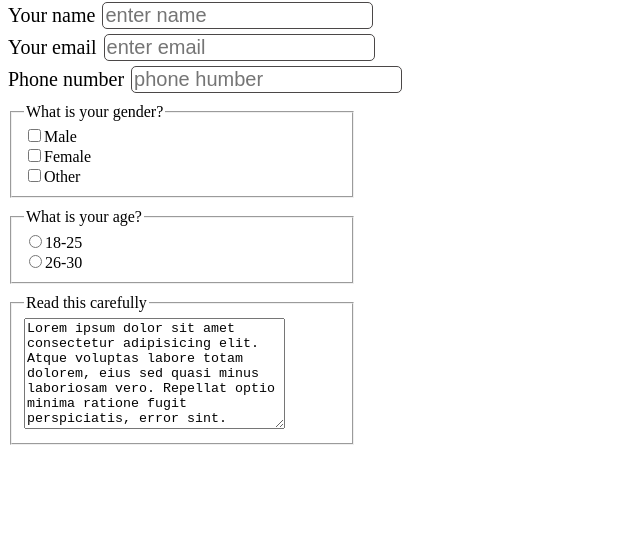
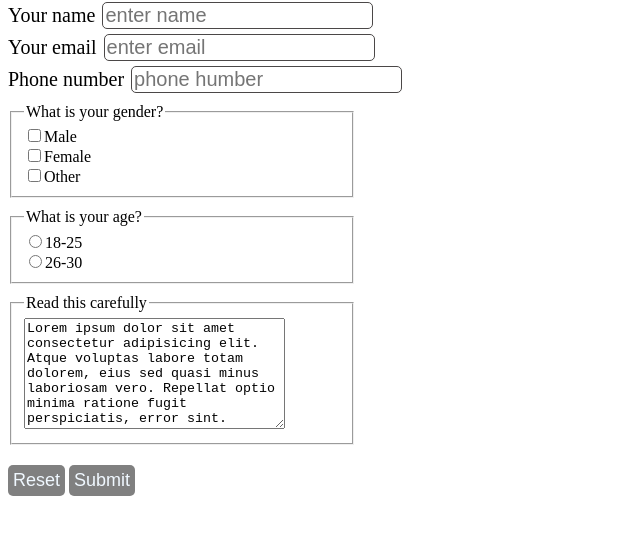
Before and after one commit to Robinahmed5489/Robin-first-github-pro, a plain HTML site: page index.html in a window 1280 px wide. Shown: the part 78-612 px from the top of the page, without its empty margins (0-640 px from the left). Drawn offline with Linux system fonts and the light colour scheme.

Commit message:
added one more css file nd some changes

```diff
--- a/index.html
+++ b/index.html
@@ -4,6 +4,7 @@
     <meta charset="UTF-8">
     <meta name="viewport" content="width=device-width, initial-scale=1.0">
     <link rel="stylesheet" href="styles/style.css">
+    <link rel="stylesheet" href="styles/style2.css">
     <title>My first github task</title>
 </head>
 <h1>let's create a small form</h1>
@@ -47,7 +48,8 @@
         </fieldset>
 
     </div>
-
+    <input class="button" type="reset" value="Reset">
+    <input class="button" type="submit" value="Submit">
 
 </form>
 <body>
--- /dev/null
+++ b/styles/style2.css
@@ -0,0 +1,10 @@
+.button{
+    padding: 5px;
+    background-color: grey;
+    color:aliceblue;
+    font-size: 18px;
+    display: inline-block;
+    margin-top: 20px;
+    border:0px;
+    border-radius: 5px;
+}
```
